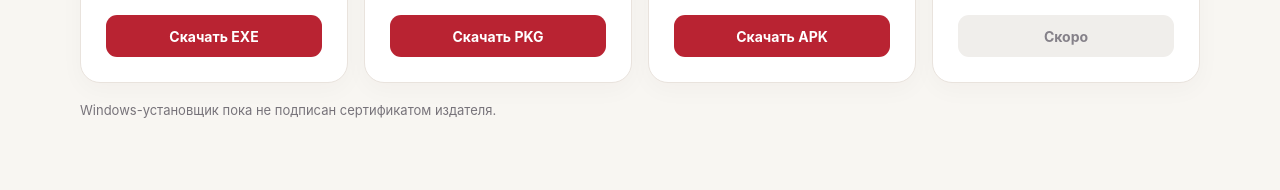
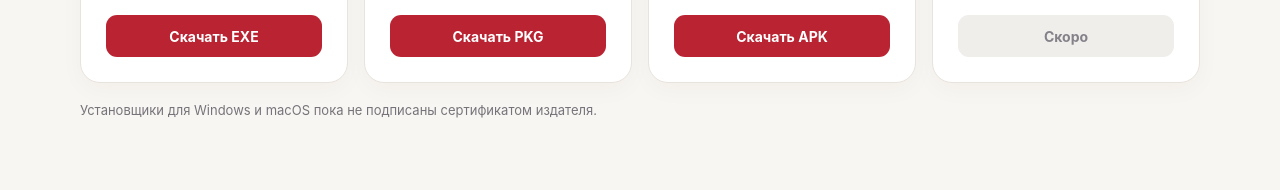
Before and after one commit to Sanchello69/KifuClip-releases, a plain HTML site: page docs/index.html in a window 1280 px wide. Shown: the part 988-1178 px from the top of the page. Drawn offline with Linux system fonts and the light colour scheme; no server answers.

Commit message:
Clarify unsigned installers notice for macOS

```diff
--- a/docs/index.html
+++ b/docs/index.html
@@ -50,7 +50,7 @@
       <article class="card"><span class="icon" aria-hidden="true"><svg viewBox="0 0 24 24"><path d="M16.7 1c.1 1.3-.4 2.6-1.2 3.5-.9 1-2.1 1.6-3.3 1.5-.2-1.2.4-2.5 1.2-3.4C14.3 1.6 15.6 1 16.7 1zM20.5 17.2c-.5 1.2-.8 1.8-1.5 2.8-1 1.4-2.3 3.1-4 3.1-1.4 0-1.8-.9-3.7-.9s-2.3.9-3.7.9c-1.6 0-2.9-1.5-3.9-2.9C1 16.3.5 10.9 2.2 8.3c1.2-1.8 3-2.8 4.8-2.8 1.5 0 2.4.9 3.7.9 1.2 0 2-.9 3.7-.9 1.5 0 3.1.8 4.3 2.1-3.8 2.1-3.2 7.6 1.8 9.6z"/></svg></span><h3>macOS</h3><p>Установщик PKG для macOS.</p><a class="action" id="macos-link" href="https://github.com/Sanchello69/KifuClip-releases/releases/download/v1.0.1/KifuClip.1.0.1.pkg">Скачать PKG</a></article>
       <article class="card"><span class="icon" aria-hidden="true"><svg viewBox="0 0 24 24"><path d="M6.2 7.7h11.6a1 1 0 0 1 1 1v8.5a1 1 0 0 1-1 1h-1.3V21a1 1 0 0 1-2 0v-2.8h-5V21a1 1 0 0 1-2 0v-2.8H6.2a1 1 0 0 1-1-1V8.7a1 1 0 0 1 1-1m-3 1a1 1 0 0 1 1 1v6a1 1 0 0 1-2 0v-6a1 1 0 0 1 1-1m17.6 0a1 1 0 0 1 1 1v6a1 1 0 0 1-2 0v-6a1 1 0 0 1 1-1M6 6.8a6.3 6.3 0 0 1 2.3-3.6L7.2 1.4l.8-.5 1.2 1.8a7.3 7.3 0 0 1 5.6 0L16 .9l.8.5-1.1 1.8A6.3 6.3 0 0 1 18 6.8zm3.2-2.2a.8.8 0 1 0 0 1.6.8.8 0 0 0 0-1.6m5.6 0a.8.8 0 1 0 0 1.6.8.8 0 0 0 0-1.6"/></svg></span><h3>Android</h3><p>Подписанный APK для установки вручную.</p><a class="action" id="android-link" href="https://github.com/Sanchello69/KifuClip-releases/releases/download/v1.0.1/KifuClip.1.0.1.apk">Скачать APK</a></article>
       <article class="card"><span class="icon" aria-hidden="true"><svg viewBox="0 0 24 24"><path d="M4 4h16l1 4H3zm0 5h16v11H4zm3 3v5h4v-5zm6 0v5h4v-5z"/></svg></span><h3>RuStore</h3><p>Установка через магазин после выхода приложения.</p><span class="action disabled" id="rustore-link">Скоро</span></article>
-    </div><p class="notice">Windows-установщик пока не подписан сертификатом издателя.</p></section>
+    </div><p class="notice">Установщики для Windows и macOS пока не подписаны сертификатом издателя.</p></section>
     <section id="changes" class="wrap"><h2>Что изменилось</h2><p class="section-intro">Заметки к последнему опубликованному выпуску.</p><div class="notes" id="release-notes"><p>В KifuClip 1.0.1:</p><ul><li>Улучшен мобильный редактор: больше места для доски, компактные меню и удобное переключение панелей.</li><li>Исправлена компоновка на телефонах и планшетах в обеих ориентациях.</li><li>Упрощены инструменты редактирования, добавлены счётчики захваченных камней и настройка клика по камню.</li><li>Улучшены масштабирование дерева вариантов и навигация.</li><li>Расширены настройки экспорта: отступы, форматы бумаги и размер камней для PDF и печати.</li><li>В массовой обработке можно пропускать неисправимые SGF, объединять доски разных размеров и открывать папки результатов.</li></ul></div></section>
     <section id="history" class="wrap"><h2>Все выпуски</h2><p class="section-intro">Предыдущие версии, файлы и контрольные суммы хранятся в GitHub Releases.</p><a class="more" href="https://github.com/Sanchello69/KifuClip-releases/releases">Смотреть архив выпусков →</a></section>
   </main><footer><div class="wrap"><span>© KifuClip</span><a href="https://github.com/Sanchello69/KifuClip-releases/releases">GitHub Releases</a></div></footer>
```
